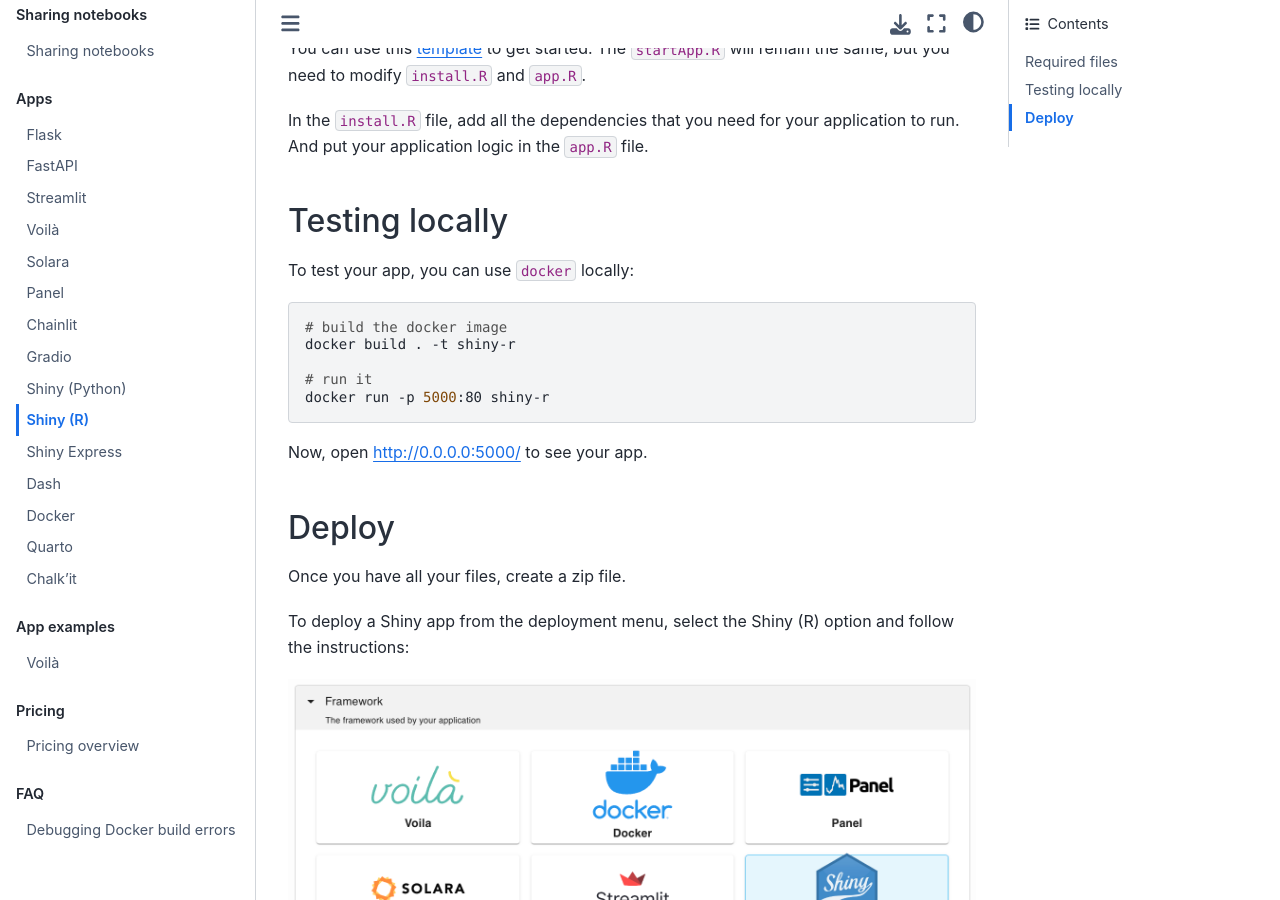
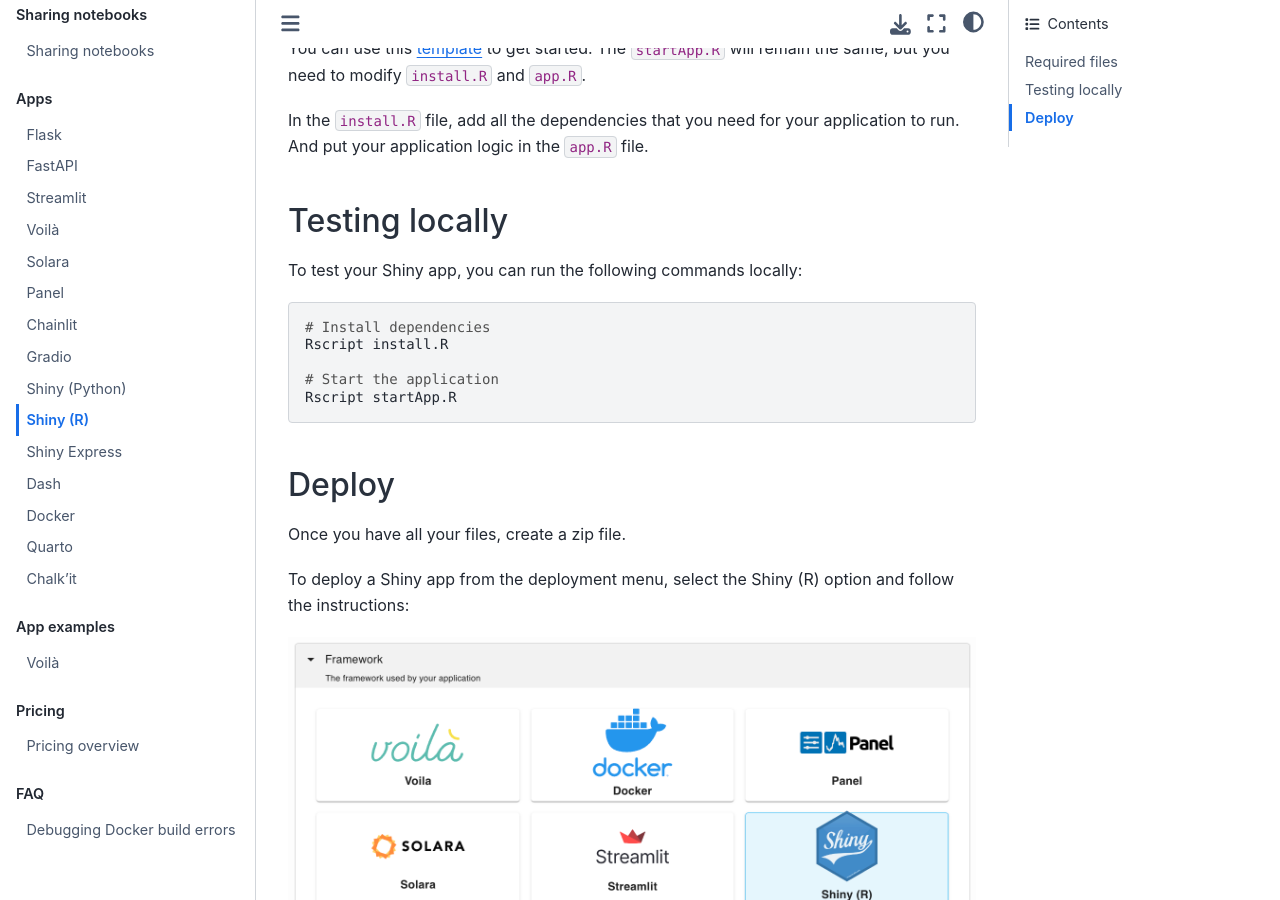
Before and after one commit to ploomber/doc, a Jupyter Book: the page built from doc/apps/shiny-r.md, in a window 1280 px wide and 900 px high, scrolled down 329 px. Built offline with Jupyter Book 1.0.4 settings and Sphinx 7.4.7 and the Sphinx Book theme 1.1.4, drawn with Linux system fonts in a browser that asks for light colours.

Commit message:
Update "Testing locally"

````diff
--- a/doc/apps/shiny-r.md
+++ b/doc/apps/shiny-r.md
@@ -15,17 +15,15 @@
 
 ## Testing locally
 
-To test your app, you can use `docker` locally:
+To test your Shiny app, you can run the following commands locally:
 
 ```sh
-# build the docker image
-docker build . -t shiny-r
+# Install dependencies
+Rscript install.R
 
-# run it
-docker run -p 5000:80 shiny-r
+# Start the application
+Rscript startApp.R
 ```
-
-Now, open [http://0.0.0.0:5000/](http://0.0.0.0:5000/) to see your app.
 
 
 ## Deploy
````
